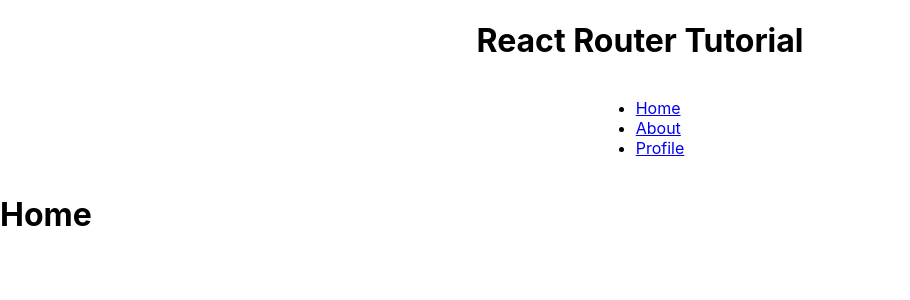
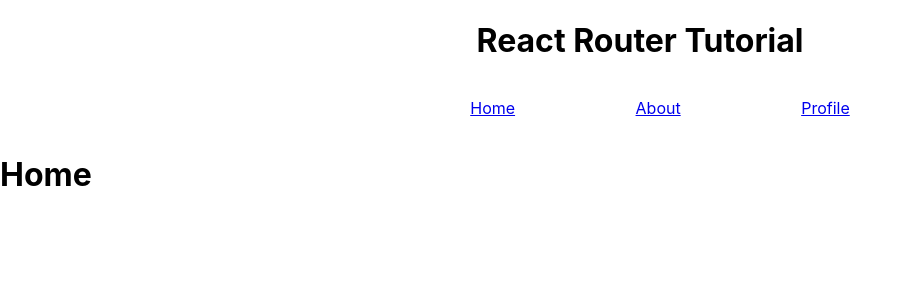
Before and after one commit to DeletedC/tutorials, a React (Create React App) app in the folder react-router-tutorial/: page / in a window 1280 px wide. Shown: the top 300 px of the page, without its empty margins (0-910 px from the left). Built offline with nearby package versions, Linux system fonts and the light colour scheme.

Commit message:
Styled nav links

```diff
--- a/react-router-tutorial/src/App.css
+++ b/react-router-tutorial/src/App.css
@@ -3,3 +3,10 @@
   align-items: center;
   flex-direction: column;
 }
+
+ul {
+  list-style: none;
+  display: flex;
+  justify-content: space-around;
+  width: 500px;
+}
```
